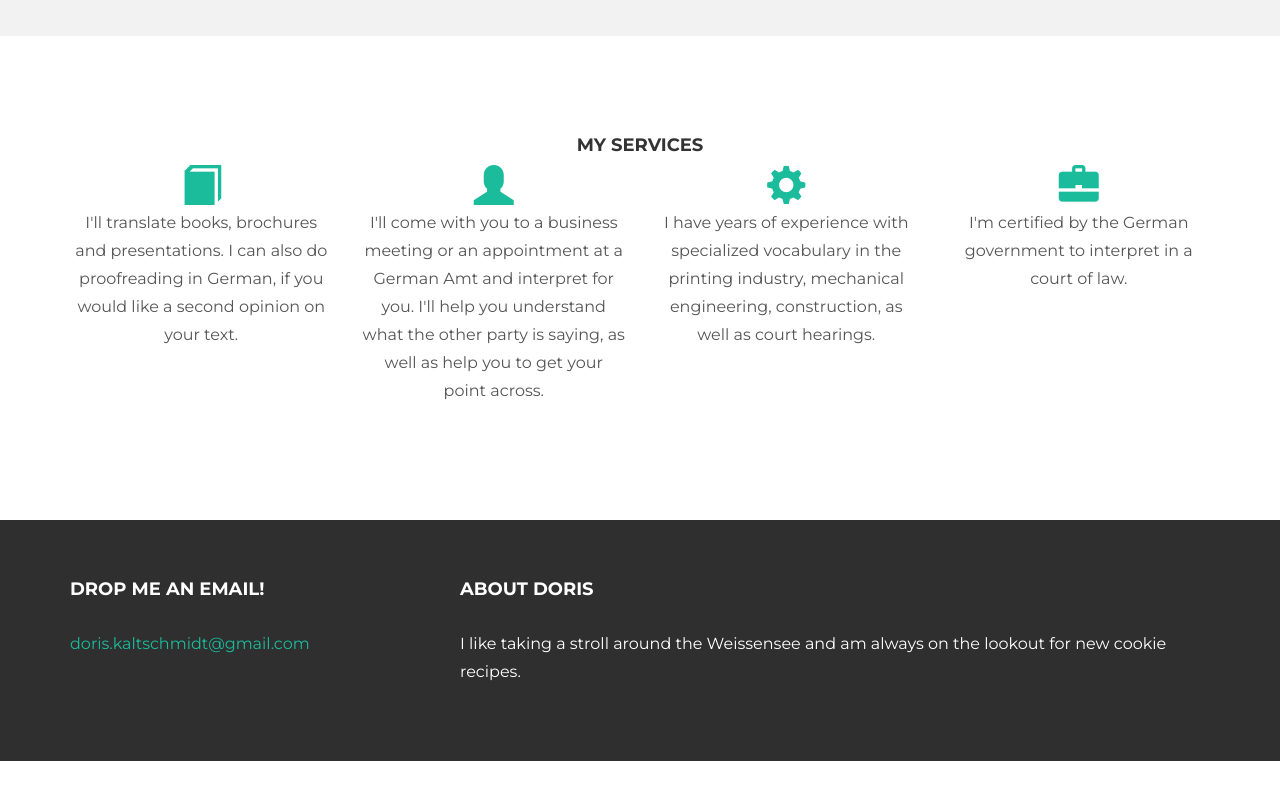
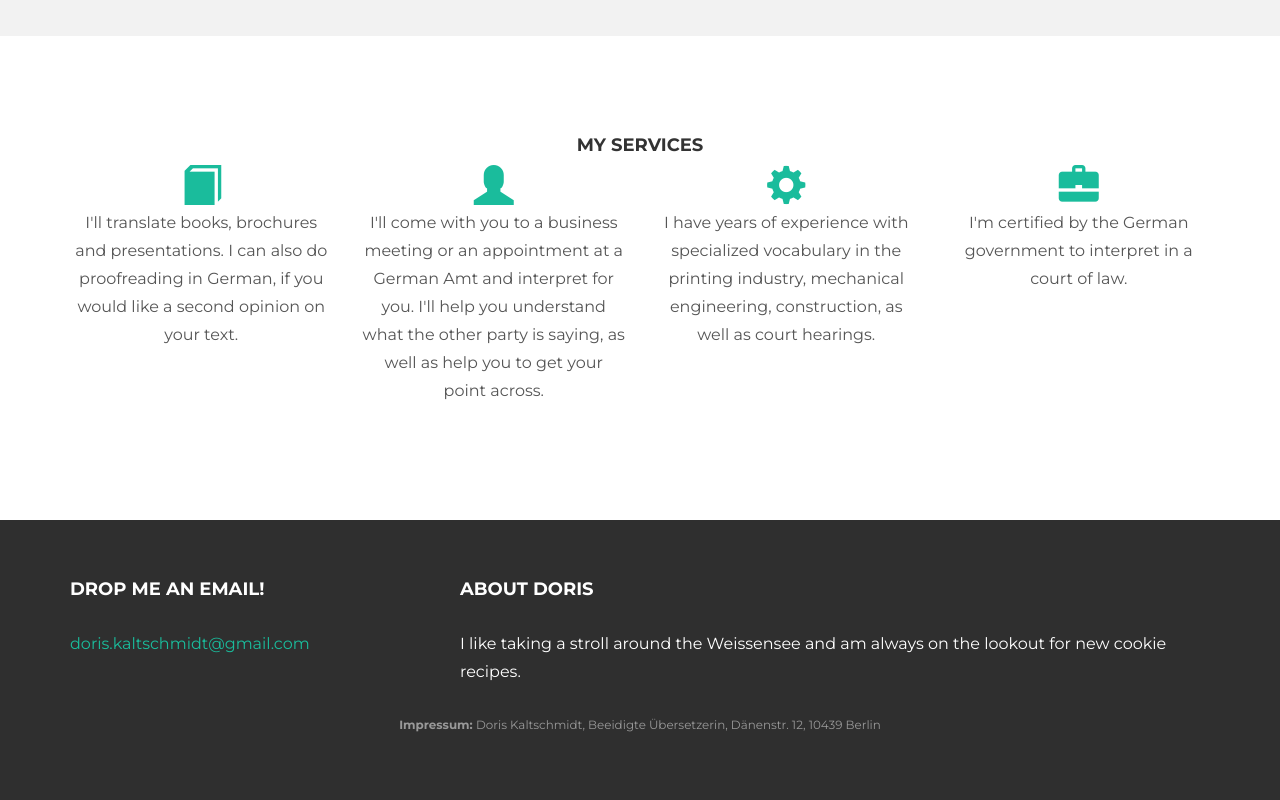
Before and after one commit to dokalt/dokalt.github.io, a plain HTML site: page index.html in a window 1280 px wide. Shown: the part 655-1455 px from the top of the page. Before the commit the page ends 1416 px from the top, so only its background shows below. Drawn offline with nearby package versions, Linux system fonts and the light colour scheme.

Commit message:
added impressum

```diff
--- a/assets/css/main.css
+++ b/assets/css/main.css
@@ -164,6 +164,12 @@ a:after {
 	padding-bottom: 20px;
 }
 
+#footer #impressum {
+	text-align: center;
+	font-size: 85%;
+	color: #999;
+}
+
 
 /* +++++ Color Wraps / Blog Page +++++ */
 
--- a/index.html
+++ b/index.html
@@ -120,6 +120,7 @@
 				</div><!-- /col-lg-4 -->
 
 			</div>
+			<p id="impressum"><strong>Impressum: </strong> Doris Kaltschmidt, Beeidigte Übersetzerin, Dänenstr. 12, 10439 Berlin </p>
 
 		</div>
 	</div>
```
